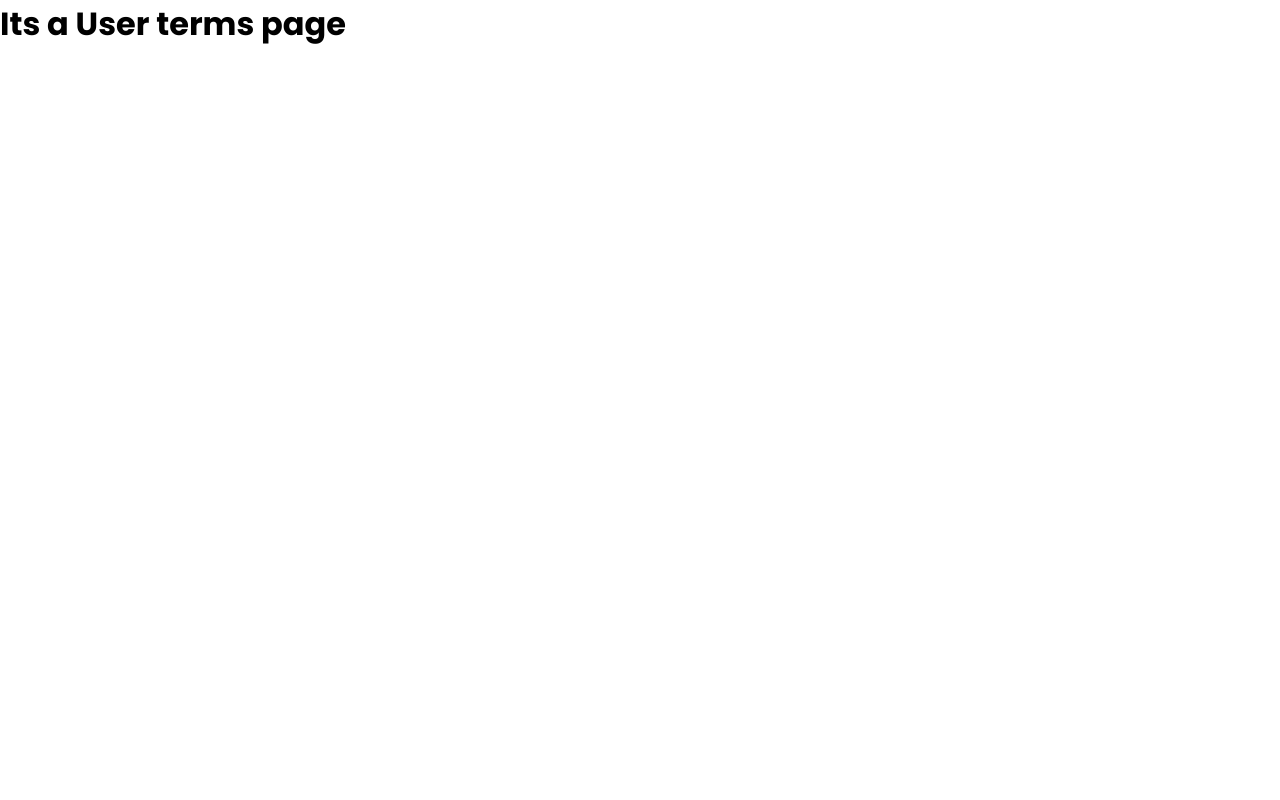
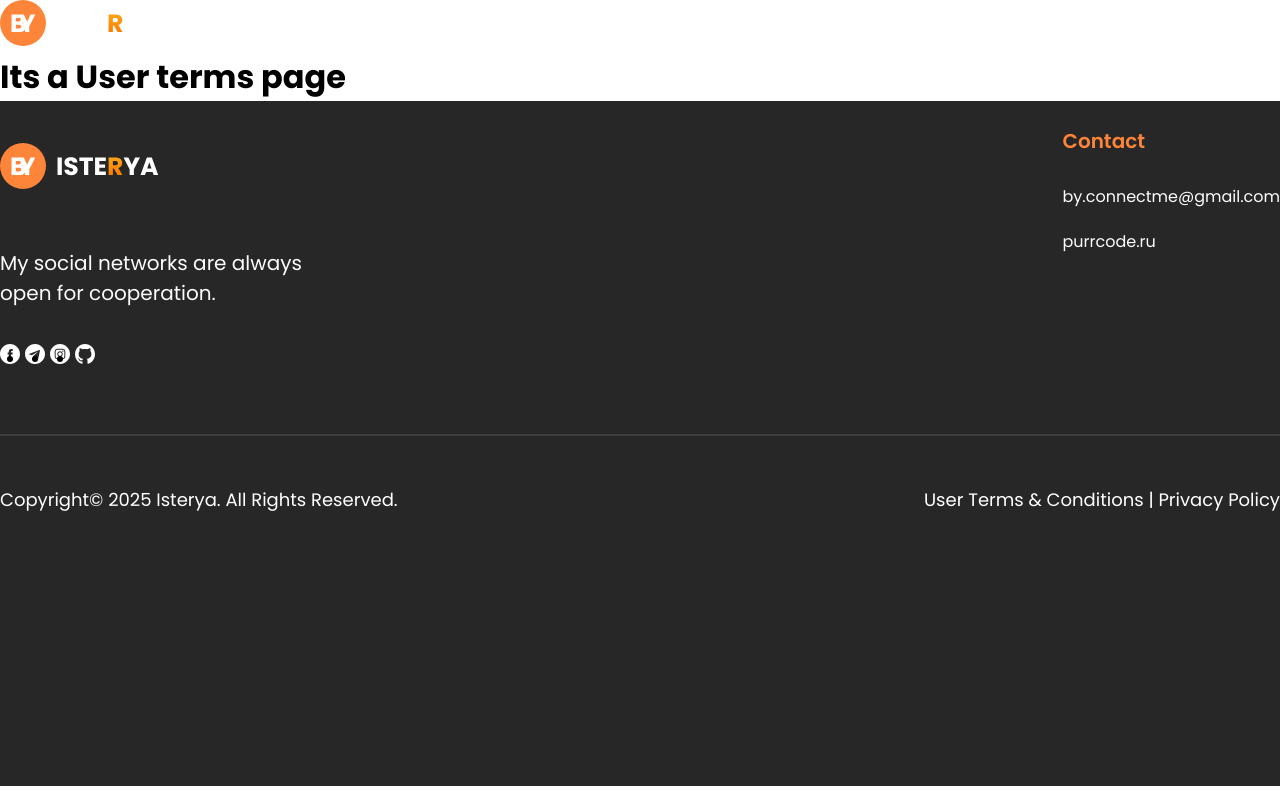
Before and after one commit to Isterya/my-portfolio, a React (Create React App) app: page /user-terms in a window 1280 px wide. Built offline with nearby package versions, Linux system fonts and the light colour scheme.

Commit message:
feat: add Page Layout - Improved project structure - Added conditional rendering for Footer and FixedLogo - Typed Footer and PageLayout component props

```diff
--- a/src/components/footer/Footer.tsx
+++ b/src/components/footer/Footer.tsx
@@ -7,12 +7,20 @@ import logo from '../../assets/icons/full-logo.svg';
 
 import './footer.scss';
 
-const Footer = () => {
+type FooterProps = {
+  simplified: boolean;
+};
+
+const Footer = ({ simplified }: FooterProps) => {
   return (
     <footer className="footer">
       <div className="container">
+        {!simplified && (
+          <>
             <div className="footer-telegram">
-          <h2 className="footer-telegram__header">Or let’s connect there</h2>
+              <h2 className="footer-telegram__header">
+                Or let’s connect there
+              </h2>
               <a
                 className="footer-telegram__link"
                 href="https://t.me/perfectn1ght"
@@ -28,6 +36,8 @@ const Footer = () => {
             </div>
 
             <div className="footer-divider" />
+          </>
+        )}
 
         <div className="footer-wrapper">
           <div className="footer-social">
@@ -64,6 +74,8 @@ const Footer = () => {
             </ul>
           </div>
 
+          {!simplified && (
+            <>
               <nav className="footer-nav">
                 <h4 className="footer-title">Navigation</h4>
                 <ul className="footer-nav__list">
@@ -77,6 +89,8 @@ const Footer = () => {
                   ))}
                 </ul>
               </nav>
+            </>
+          )}
 
           <div className="footer-contact">
             <h4 className="footer-title">Contact</h4>
@@ -92,13 +106,17 @@ const Footer = () => {
             </ul>
           </div>
 
+          {!simplified && (
+            <>
               <div className="footer-note">
                 <h4 className="footer-title">You made it.</h4>
                 <p className="footer-note__text">
-              Not everyone does. If something resonated — you know where to find
-              me.
+                  Not everyone does. If something resonated — you know where to
+                  find me.
                 </p>
               </div>
+            </>
+          )}
         </div>
 
         <div className="footer-divider" />
--- /dev/null
+++ b/src/layouts/PageLayout.tsx
@@ -0,0 +1,23 @@
+import { ReactNode } from 'react';
+
+import FixedLogo from '../components/fixedLogo/FixedLogo';
+import Footer from '../components/footer/Footer';
+
+type PageLayoutProps = {
+  children: ReactNode;
+  simplified?: boolean;
+};
+
+const PageLayout = ({ children, simplified }: PageLayoutProps) => {
+  const isSimplified = simplified ?? false;
+
+  return (
+    <>
+      <FixedLogo visible={isSimplified} />
+      <main>{children}</main>
+      <Footer simplified={isSimplified} />
+    </>
+  );
+};
+
+export default PageLayout;
--- a/src/pages/HomePage.tsx
+++ b/src/pages/HomePage.tsx
@@ -21,8 +21,6 @@ const HomePage = () => {
       <Portfolio />
       <Price />
       <Contact />
-
-      <Footer />
     </>
   );
 };
--- a/src/routes/index.tsx
+++ b/src/routes/index.tsx
@@ -1,5 +1,7 @@
 import { lazy } from 'react';
 import { RouteObject } from 'react-router-dom';
+
+import PageLayout from '../layouts/PageLayout';
 
 const HomePage = lazy(() => import('../pages/HomePage'));
 const PrivacyPolicyPage = lazy(
@@ -11,8 +13,29 @@ const UserTermsPage = lazy(
 const Page404 = lazy(() => import('../pages/page404/Page404'));
 
 export const routes: RouteObject[] = [
-  { path: '/', element: <HomePage /> },
-  { path: '/privacy-policy', element: <PrivacyPolicyPage /> },
-  { path: '/user-terms', element: <UserTermsPage /> },
+  {
+    path: '/',
+    element: (
+      <PageLayout>
+        <HomePage />
+      </PageLayout>
+    ),
+  },
+  {
+    path: '/privacy-policy',
+    element: (
+      <PageLayout simplified>
+        <PrivacyPolicyPage />
+      </PageLayout>
+    ),
+  },
+  {
+    path: '/user-terms',
+    element: (
+      <PageLayout simplified>
+        <UserTermsPage />
+      </PageLayout>
+    ),
+  },
   { path: '*', element: <Page404 /> },
 ];
```
Lines whose indentation alone changed are shown as unchanged.
